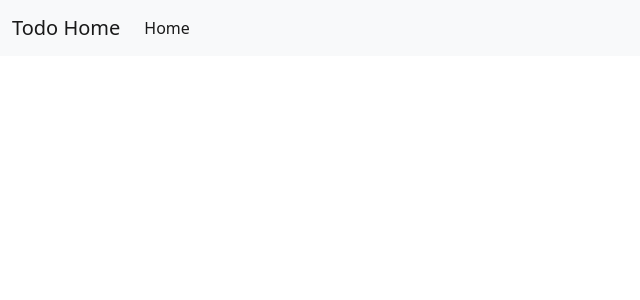
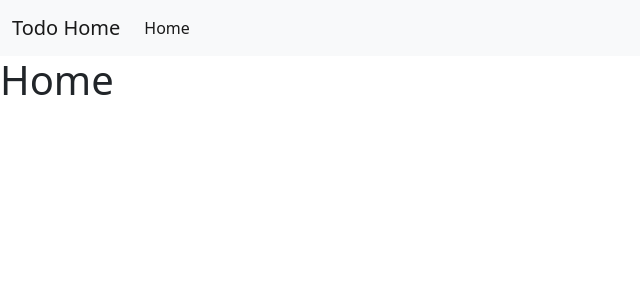
Before and after one commit to Vinen88/todo-list-django-react, a React (Create React App) app in the folder gamify_todo_frontend/: page / in a window 1280 px wide. Shown: the top 300 px of the page, without its empty margins (0-640 px from the left). Built offline with nearby package versions, Linux system fonts and the light colour scheme.

Commit message:
front end shows navbar and elements

```diff
--- a/gamify_todo_frontend/src/App.js
+++ b/gamify_todo_frontend/src/App.js
@@ -12,10 +12,10 @@
   <BrowserRouter>
     <Layout>
       <Routes>
-        <Route exact path="/" component={Home} />
-        <Route exact path="/dashboard" component={Dashboard} />
-        <Route exact path="/login" component={Login} />
-        <Route exact path="/register" component={Register} />
+        <Route exact path="/" element={ <Home/> } />
+        <Route exact path="/dashboard" element={ <Dashboard/> } />
+        <Route exact path="/login" element={ <Login/> } />
+        <Route exact path="/register" element={ <Register/> } />
       </Routes>
     </Layout>
   </BrowserRouter>
--- a/gamify_todo_frontend/src/components/Navbar.js
+++ b/gamify_todo_frontend/src/components/Navbar.js
@@ -20,7 +20,6 @@
                     <li className="nav-item">
                         <NavLink className="nav-link" exact to="/">Home</NavLink>
                     </li>
-
                 </ul>
             </div>
         </div>
--- a/gamify_todo_frontend/src/containers/Home.js
+++ b/gamify_todo_frontend/src/containers/Home.js
@@ -2,7 +2,7 @@
 
 const home = () => (
     <div>
-        Home
+        <h1>Home</h1>
     </div>
 );
 
--- a/gamify_todo_frontend/src/hocs/Layout.js
+++ b/gamify_todo_frontend/src/hocs/Layout.js
@@ -5,7 +5,7 @@
 const layout = ({ children }) => (
      <Fragment>
         <Navbar />
-        {children}
+        { children }
      </Fragment>
 );
 
```
